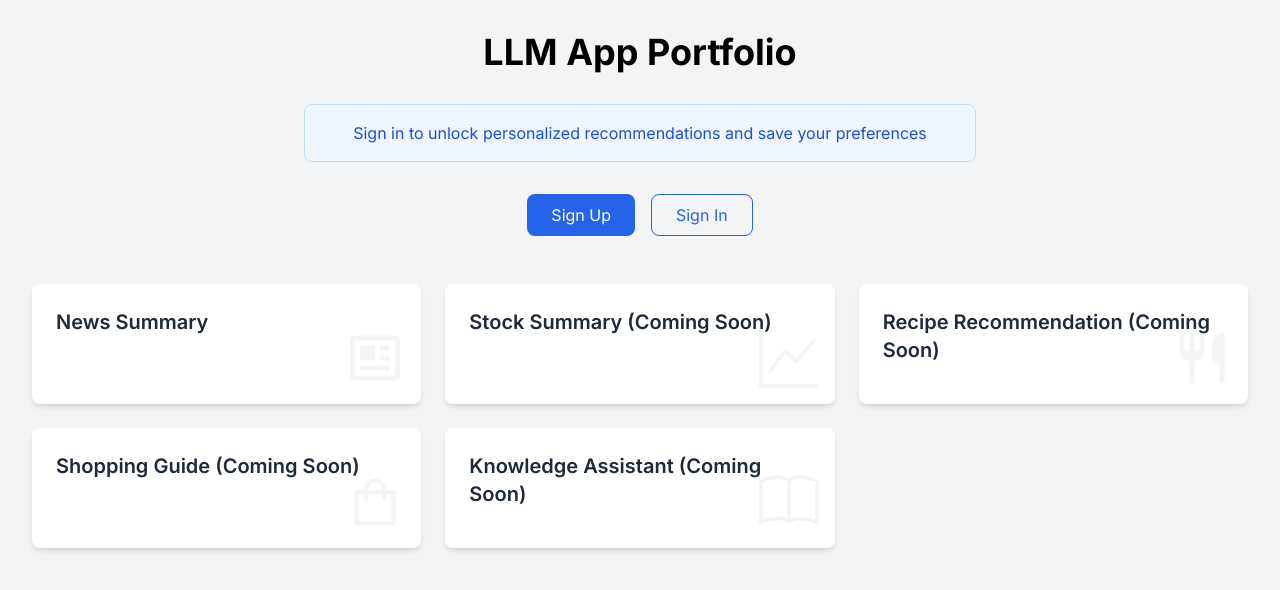
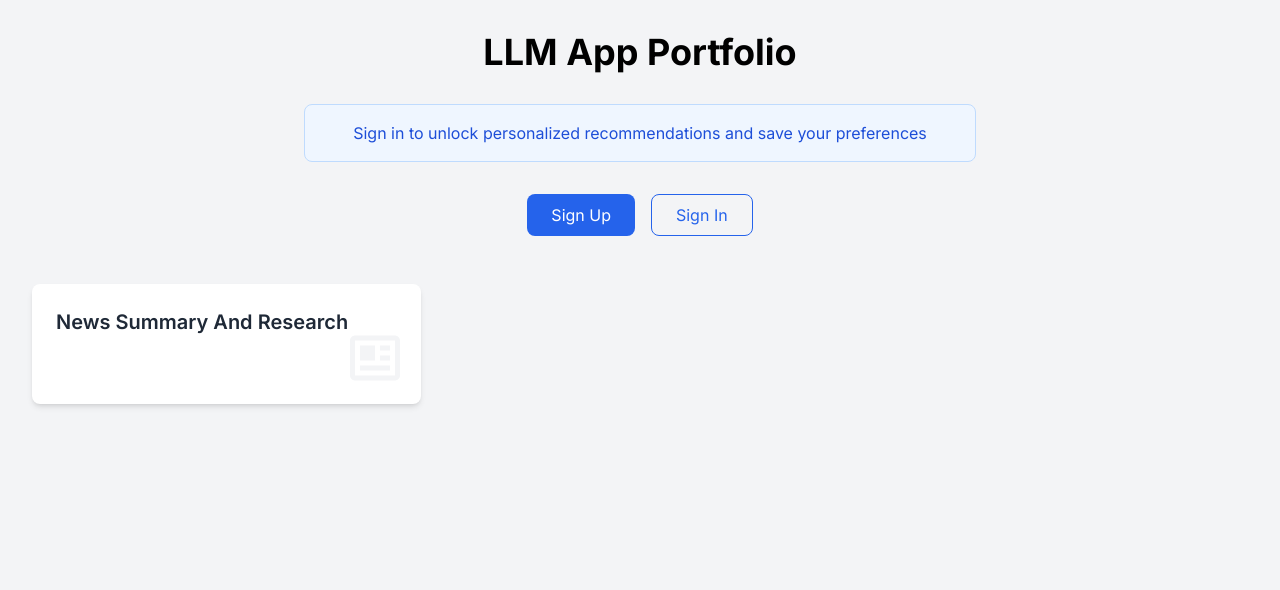
Before and after one commit to swortaljuju/llmapps, a Next.js app: page / in a window 1280 px wide. Shown: the top 590 px of the page. Built offline with nearby package versions, Linux system fonts and the light colour scheme.

Commit message:
update news summary front page description

```diff
--- a/app/common/constants.ts
+++ b/app/common/constants.ts
@@ -5,36 +5,42 @@ import { AiOutlineShopping } from 'react-icons/ai';
 
 export const apps = [
     {
-        name: "News Summary",
-        description: "Weekly news summary",
+        name: "News Summary And Research",
+        description: [
+            "Your personalized news digest, tailored to your interests.",
+            "Subscribe to your favorite RSS feeds or use our defaults.",
+            "We'll survey your preferences to fine-tune your news summaries.",
+            "Get daily or weekly summaries from your chosen sources.",
+            "Ask questions and get answers based on the latest news, like 'What are the latest AI trends?'",
+        ],
         icon: BiNews,
         launched: true,
         route: "/newssummary"
     },
     {
         name: "Stock Summary (Coming Soon)",
-        description: "Weekly stock summary",
+        description: ["Weekly stock summary"],
         icon: BsGraphUp,
         launched: false,
         route: "/stock"
     },
     {
         name: "Recipe Recommendation (Coming Soon)",
-        description: "Recommend weekly recipe",
+        description: ["Recommend weekly recipe"],
         icon: MdOutlineRestaurant,
         launched: false,
         route: "/menurecipe"
     },
     {
         name: "Shopping Guide (Coming Soon)",
-        description: "Detailed production comparison and shopping suggestion",
+        description: ["Detailed production comparison and shopping suggestion"],
         icon: AiOutlineShopping,
         launched: false,
         route: "/shoppingguide"
     },
     {
         name: "Knowledge Assistant (Coming Soon)",
-        description: "Generate questions to review the note of any knowledge from a book or an open course or a podcast and further expand some ideas from the book",
+        description: ["Generate questions to review the note of any knowledge from a book or an open course or a podcast and further expand some ideas from the book"],
         icon: BsBook,
         launched: false,
         route: "/booknotes"
--- a/app/page.tsx
+++ b/app/page.tsx
@@ -53,7 +53,7 @@ function AppsSummary({ onStateChange }: { onStateChange: (state: PageState) => v
         </button>
       </div>
       <div className="grid grid-cols-1 md:grid-cols-2 lg:grid-cols-3 gap-6 max-w-7xl mx-auto mb-12">
-        {apps.map((app, index) => (
+        {apps.filter(app => app.launched).map((app, index) => (
           <div
             key={index}
             className="bg-white rounded-lg shadow-md p-6 hover:shadow-lg transition-all duration-300 group relative h-[120px] overflow-hidden"
@@ -64,7 +64,11 @@ function AppsSummary({ onStateChange }: { onStateChange: (state: PageState) => v
                 {app.name}
               </h2>
               <p className="text-gray-600 opacity-0 group-hover:opacity-100 transition-opacity duration-300 absolute top-0 left-0">
-                {app.description}
+                <ul>
+                  {app.description.map((item, index) => (
+                    <li key={index}>{item}</li>
+                  ))}
+                </ul>
               </p>
             </div>
           </div>
```
